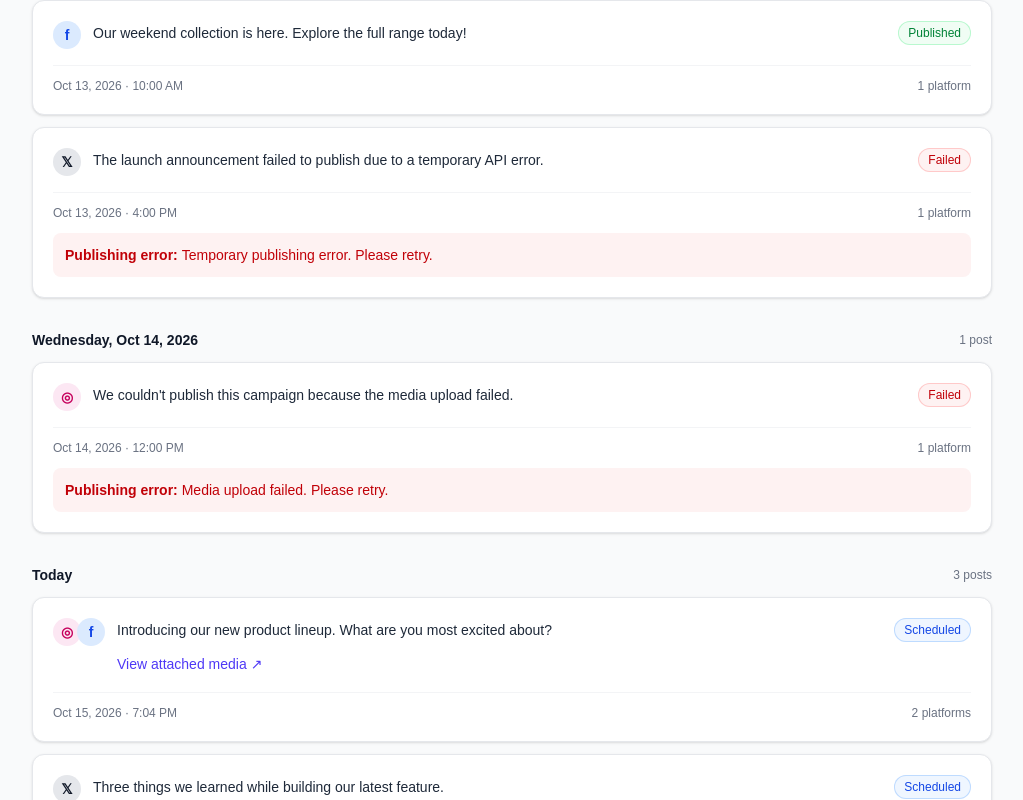
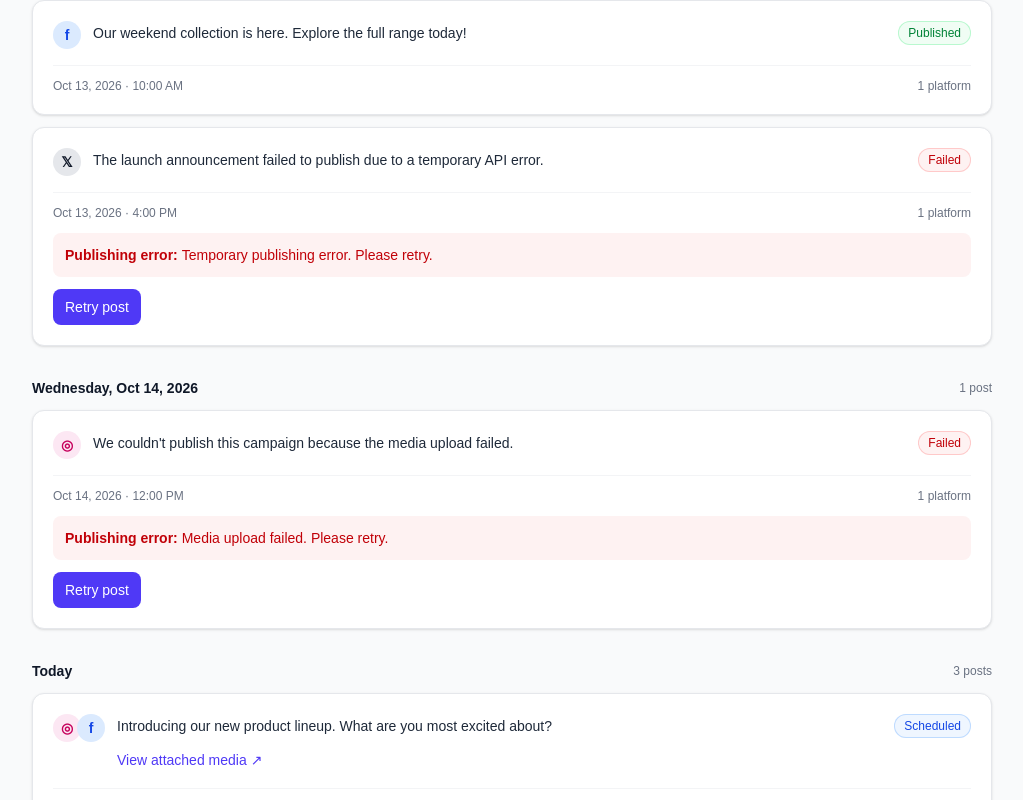
Before and after one commit to Aakriti-malla/QueueUp, a Next.js app: page / in a window 1280 px wide. Shown: the part 1080-1880 px from the top of the page, without its empty margins (128-1151 px from the left). Built offline with nearby package versions, Linux system fonts and the light colour scheme.

Commit message:
feat: add retry for failed posts

```diff
--- a/app/page.tsx
+++ b/app/page.tsx
@@ -6,7 +6,7 @@ import DashboardHeader from "@/components/DashboardHeader";
 import PostComposer from "@/components/PostComposer";
 import PostFilters from "@/components/PostFilters";
 
-import { getPosts } from "@/lib/mock-api";
+import { getPosts, retryPost } from "@/lib/mock-api";
 import type { Post } from "@/types/post";
 
 export default function Home() {
@@ -14,6 +14,7 @@ export default function Home() {
   const [loading, setLoading] = useState(true);
   const [error, setError] = useState("");
   const [isComposerOpen, setIsComposerOpen] = useState(false);
+  const [retryingPostIds, setRetryingPostIds] = useState<string[]>([]);
 
   const loadPosts = useCallback(async () => {
     setLoading(true);
@@ -40,6 +41,58 @@ export default function Home() {
   const handlePostCreated = useCallback((post: Post) => {
     setPosts((currentPosts) => [post, ...currentPosts]);
   }, []);
+
+  const handleRetry = useCallback(
+    async (id: string) => {
+      const originalPost = posts.find((post) => post.id === id);
+
+      if (!originalPost || originalPost.status !== "failed") {
+        return;
+      }
+
+      if (retryingPostIds.includes(id)) {
+        return;
+      }
+
+      setRetryingPostIds((currentIds) => [...currentIds, id]);
+
+      setPosts((currentPosts) =>
+        currentPosts.map((post) =>
+          post.id === id
+            ? {
+                ...post,
+                status: "scheduled",
+                errorMessage: undefined,
+              }
+            : post,
+        ),
+      );
+
+      try {
+        await retryPost(id);
+      } catch (error) {
+        setPosts((currentPosts) =>
+          currentPosts.map((post) =>
+            post.id === id
+              ? {
+                  ...post,
+                  status: "failed",
+                  errorMessage:
+                    error instanceof Error
+                      ? error.message
+                      : "Retry failed. Please try again.",
+                }
+              : post,
+          ),
+        );
+      } finally {
+        setRetryingPostIds((currentIds) =>
+          currentIds.filter((postId) => postId !== id),
+        );
+      }
+    },
+    [posts, retryingPostIds],
+  );
 
   return (
     <main className="min-h-screen bg-gray-50">
@@ -87,7 +140,11 @@ export default function Home() {
               </button>
             </div>
           ) : (
-            <PostFilters posts={posts} />
+            <PostFilters
+              posts={posts}
+              onRetry={handleRetry}
+              retryingPostIds={retryingPostIds}
+            />
           )}
         </section>
       </div>
--- a/components/PostCard.tsx
+++ b/components/PostCard.tsx
@@ -4,6 +4,8 @@ import PlatformIcon from "@/components/PlatformIcon";
 
 interface PostCardProps {
   post: Post;
+  onRetry: (id: string) => void;
+  isRetrying: boolean;
 }
 
 const statusDetails: Record<
@@ -24,16 +26,20 @@ const statusDetails: Record<
   },
 };
 
-export default function PostCard({ post }: PostCardProps) {
+export default function PostCard({
+  post,
+  onRetry,
+  isRetrying,
+}: PostCardProps) {
   const status = statusDetails[post.status];
 
   const scheduledDate = new Date(post.scheduledAt);
+
   const formattedTime = scheduledDate.toLocaleTimeString(undefined, {
     hour: "numeric",
     minute: "2-digit",
     hour12: true,
   });
-
 
   const formattedDate = scheduledDate.toLocaleDateString(undefined, {
     month: "short",
@@ -47,10 +53,7 @@ export default function PostCard({ post }: PostCardProps) {
         <div className="flex min-w-0 flex-1 gap-3">
           <div className="flex -space-x-1">
             {post.platforms.map((platform) => (
-              <PlatformIcon
-                key={platform}
-                platform={platform}
-              />
+              <PlatformIcon key={platform} platform={platform} />
             ))}
           </div>
 
@@ -100,6 +103,19 @@ export default function PostCard({ post }: PostCardProps) {
           {post.errorMessage}
         </div>
       )}
+
+      {(post.status === "failed" || isRetrying) && (
+        <div className="mt-3">
+          <button
+            type="button"
+            onClick={() => onRetry(post.id)}
+            disabled={isRetrying}
+            className="rounded-lg bg-indigo-600 px-3 py-2 text-sm font-medium text-white hover:bg-indigo-700 disabled:cursor-not-allowed disabled:opacity-60 focus-visible:outline-2 focus-visible:outline-offset-2 focus-visible:outline-indigo-600"
+          >
+            {isRetrying ? "Retrying..." : "Retry post"}
+          </button>
+        </div>
+      )}
     </article>
   );
 }
--- a/components/PostFilters.tsx
+++ b/components/PostFilters.tsx
@@ -1,17 +1,14 @@
-
 "use client";
 
-import {
-  usePathname,
-  useRouter,
-  useSearchParams,
-} from "next/navigation";
+import { usePathname, useRouter, useSearchParams } from "next/navigation";
 import { filterPosts } from "@/lib/post-utils";
 import type { Platform, Post, PostStatus } from "@/types/post";
 import PostQueue from "@/components/PostQueue";
 
 interface PostFiltersProps {
   posts: Post[];
+  onRetry: (id: string) => void;
+  retryingPostIds: string[];
 }
 
 const platforms: { value: Platform; label: string }[] = [
@@ -28,20 +25,15 @@ const statuses: { value: PostStatus | ""; label: string }[] = [
   { value: "failed", label: "Failed" },
 ];
 
-const validPlatforms: Platform[] = [
-  "facebook",
-  "instagram",
-  "x",
-  "tiktok",
-];
+const validPlatforms: Platform[] = ["facebook", "instagram", "x", "tiktok"];
 
-const validStatuses: PostStatus[] = [
-  "scheduled",
-  "published",
-  "failed",
-];
+const validStatuses: PostStatus[] = ["scheduled", "published", "failed"];
 
-export default function PostFilters({ posts }: PostFiltersProps) {
+export default function PostFilters({
+  posts,
+  onRetry,
+  retryingPostIds,
+}: PostFiltersProps) {
   const router = useRouter();
   const pathname = usePathname();
   const searchParams = useSearchParams();
@@ -49,7 +41,7 @@ export default function PostFilters({ posts }: PostFiltersProps) {
   const selectedPlatforms = (searchParams.get("platform") ?? "")
     .split(",")
     .filter((value): value is Platform =>
-      validPlatforms.includes(value as Platform)
+      validPlatforms.includes(value as Platform),
     );
 
   const rawStatus = searchParams.get("status") ?? "";
@@ -59,10 +51,7 @@ export default function PostFilters({ posts }: PostFiltersProps) {
 
   const search = searchParams.get("search") ?? "";
 
-  function updateQuery(
-    key: string,
-    value: string | null
-  ) {
+  function updateQuery(key: string, value: string | null) {
     const params = new URLSearchParams(searchParams.toString());
 
     if (value) {
@@ -84,7 +73,7 @@ export default function PostFilters({ posts }: PostFiltersProps) {
 
     updateQuery(
       "platform",
-      nextPlatforms.length > 0 ? nextPlatforms.join(",") : null
+      nextPlatforms.length > 0 ? nextPlatforms.join(",") : null,
     );
   }
 
@@ -167,7 +156,9 @@ export default function PostFilters({ posts }: PostFiltersProps) {
             <select
               id="post-status"
               value={selectedStatus}
-              onChange={(event) => updateQuery("status", event.target.value || null)}
+              onChange={(event) =>
+                updateQuery("status", event.target.value || null)
+              }
               className="min-h-11 w-full rounded-lg border border-gray-300 bg-white px-3 text-sm focus:border-indigo-500 focus:outline-none focus:ring-2 focus:ring-indigo-100"
             >
               {statuses.map((status) => (
@@ -196,7 +187,11 @@ export default function PostFilters({ posts }: PostFiltersProps) {
         </div>
       </section>
 
-      <PostQueue posts={filteredPosts} />
+      <PostQueue
+        posts={filteredPosts}
+        onRetry={onRetry}
+        retryingPostIds={retryingPostIds}
+      />
     </div>
   );
 }
--- a/components/PostQueue.tsx
+++ b/components/PostQueue.tsx
@@ -5,9 +5,15 @@ import PostCard from "@/components/PostCard";
 
 interface PostQueueProps {
   posts: Post[];
+  onRetry: (id: string) => void;
+  retryingPostIds: string[];
 }
 
-export default function PostQueue({ posts }: PostQueueProps) {
+export default function PostQueue({
+  posts,
+  onRetry,
+  retryingPostIds,
+}: PostQueueProps) {
   const groups = groupPostsByDay(posts);
 
   if (posts.length === 0) {
@@ -46,7 +52,12 @@ export default function PostQueue({ posts }: PostQueueProps) {
 
           <div className="space-y-3">
             {group.posts.map((post) => (
-              <PostCard key={post.id} post={post} />
+              <PostCard
+                key={post.id}
+                post={post}
+                onRetry={onRetry}
+                isRetrying={retryingPostIds.includes(post.id)}
+              />
             ))}
           </div>
         </section>
```
